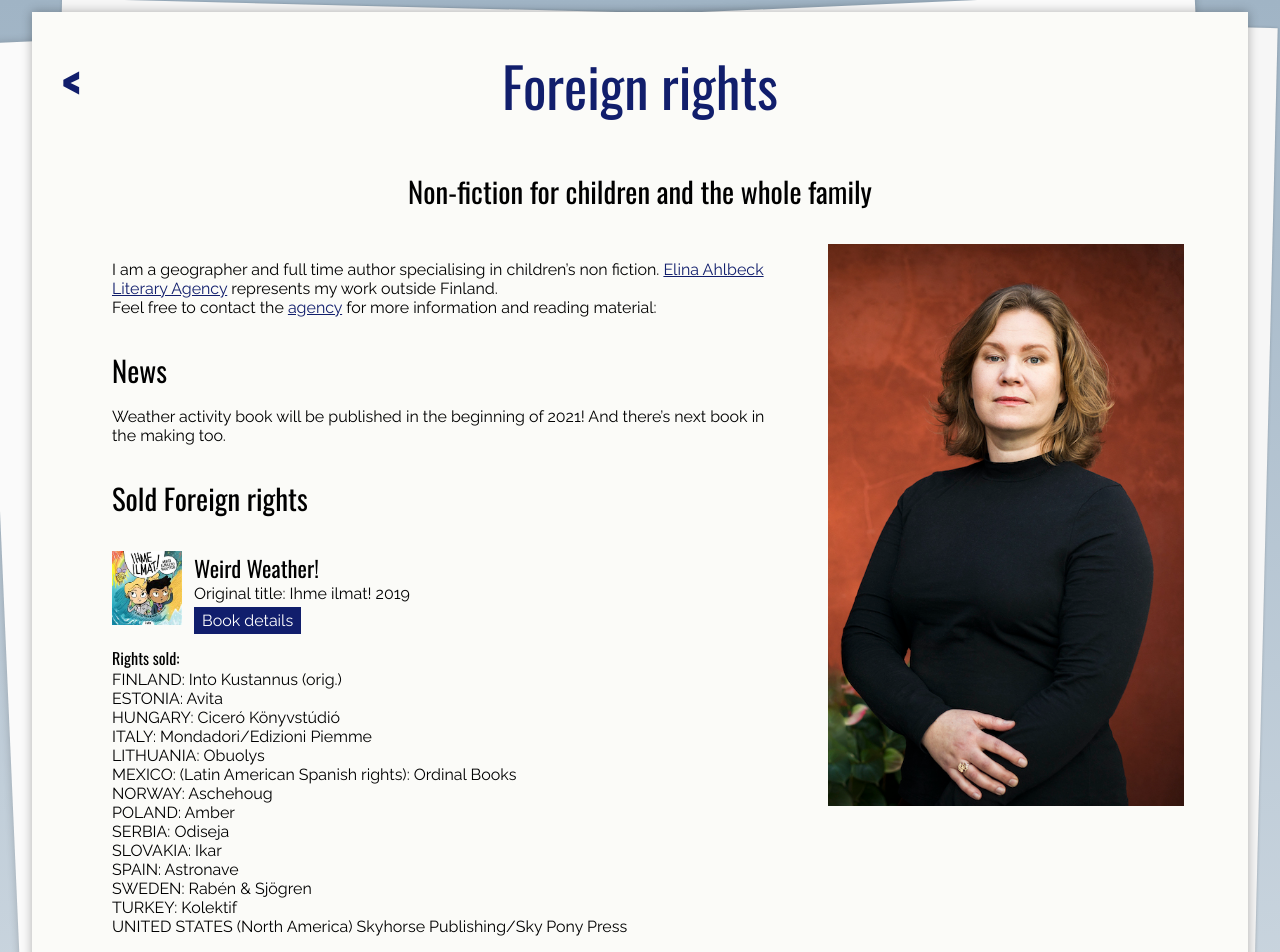
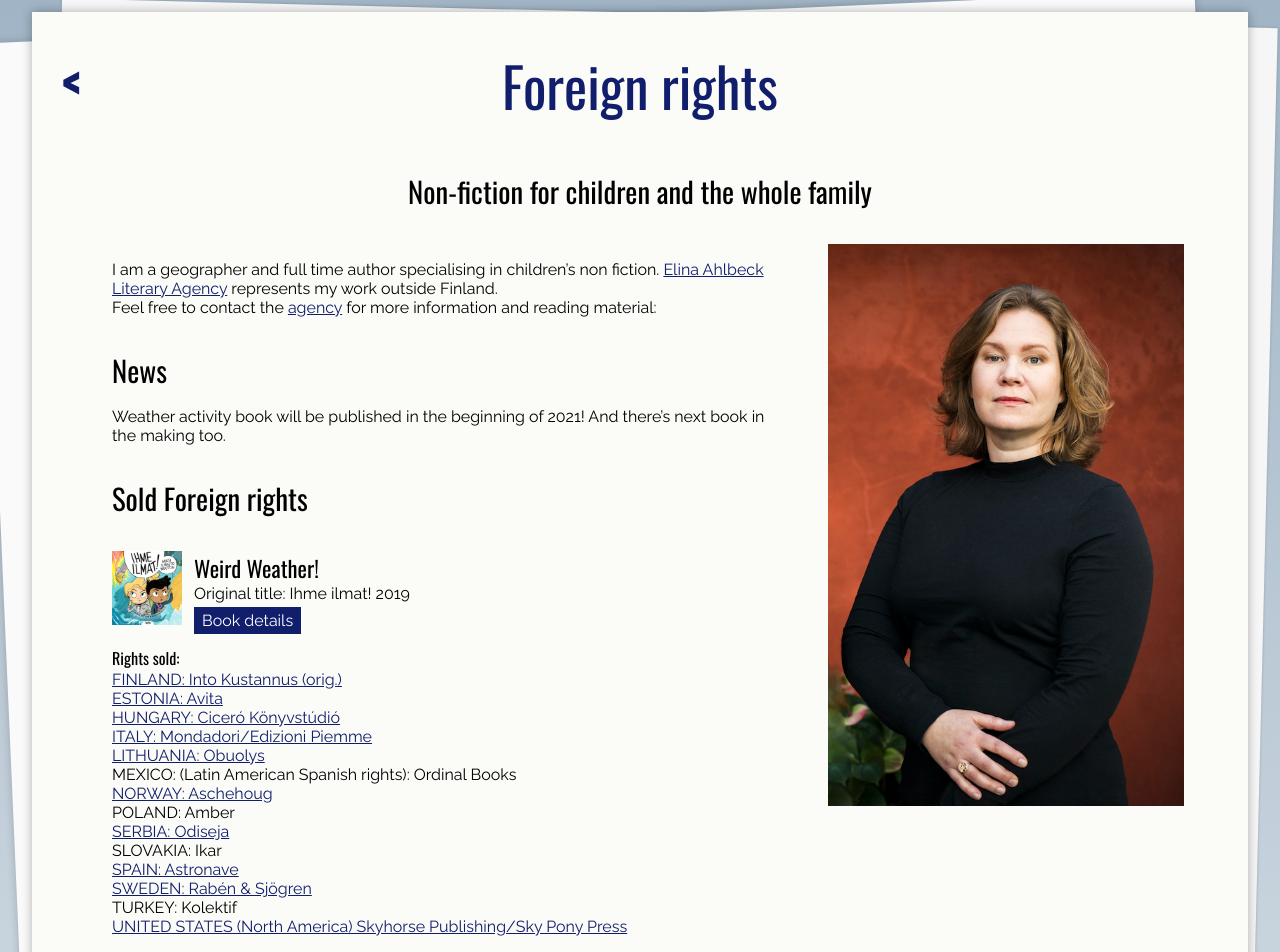
Before and after one commit to ramert/lauraertimo, a Vue app: page /foreign in a window 1280 px wide. Shown: the top 952 px of the page. Built offline with nearby package versions, Linux system fonts and the light colour scheme.

Commit message:
Foreign right links

```diff
--- a/src/books/IhmeIlmat.vue
+++ b/src/books/IhmeIlmat.vue
@@ -95,9 +95,14 @@ export default {
 };
 </script>
 
-<style scoped>
+<style scoped lang="scss">
     .news {
-        margin-top: calc(15* var(--spacing-unit));
+        margin-top: calc(10 * var(--spacing-unit));
+
+        @media screen and (min-width: 640px) {
+            margin-top: calc(15 * var(--spacing-unit));
+        }
+
         position: relative;
     }
 </style>
--- a/src/components/book/BookHeader.vue
+++ b/src/components/book/BookHeader.vue
@@ -11,8 +11,9 @@
                 <span class="h4">Kirjailija Laura Ertimo</span>
                 <span class="h4" v-if="coAuthor">{{coAuthor}}</span>
                 <span class="h4">
-                    <a :href="buyLink" target="_blank">{{publisher}}, {{published}}</a>
+                    <a :href="buyLink" target="_blank">{{publisher}}</a>
                 </span>
+                <span>{{published}}</span>
             </div>
             <div v-if="ingress" class="header__ingress">
                 {{ingress}}
@@ -38,17 +39,17 @@ export default {
 
 .header {
     margin-top: calc(3 * var(--spacing-unit));
-    background: var(--color-lightlightblue);
 
     @media screen and (min-width: 640px) {
         margin-top: calc(6 * var(--spacing-unit));
+        background: var(--color-lightlightblue);
     }
 
     &__text-block {
         display: flex;
         flex-direction: column;
         justify-content: center;
-        margin-top: calc(4 * var(--spacing-unit)) 0;
+        margin-top: calc(4 * var(--spacing-unit));
 
         @media screen and (min-width: 640px) {
             margin: 0;
--- a/src/components/book/ForeignBookItem.vue
+++ b/src/components/book/ForeignBookItem.vue
@@ -11,7 +11,12 @@
             Rights sold:
             </h4>
             <ul>
-                <li v-for="right in rights" :key="right" class="rights-sold">{{right}}</li>
+                <li v-for="right in rights" :key="right.label" class="rights-sold">
+                  <a v-if="right.link" target="_blank" href="right.link">
+                    {{right.label}}
+                  </a>
+                  <span v-else>{{right.label}}</span>
+                  </li>
             </ul>
         </div>
     </li>
--- a/src/views/Foreign.vue
+++ b/src/views/Foreign.vue
@@ -41,11 +41,6 @@
   import PikkuTietoMissaImage from '@/assets/missa-sina-olet.jpg';
   import ForeignItem from '@/components/book/ForeignBookItem';
 
-  /*import Facebook from '@/components/Facebook';
-  import Instrram from '@/components/Instagram';
-  Vue.component("facebook", Facebook);
-  Vue.component("instagram", Instrram);*/
-
   Vue.component("vForeignItem", ForeignItem);
 
   const rights = [
@@ -55,20 +50,62 @@
       orig:"Ihme ilmat! 2019",
       link:"http://www.ahlbackagency.com/book/weird-weather-why-does-climate-change/",
       rights: [
-        "FINLAND: Into Kustannus (orig.)",
-        "ESTONIA: Avita",
-        "HUNGARY: Ciceró Könyvstúdió",
-        "ITALY: Mondadori/Edizioni Piemme",
-        "LITHUANIA: Obuolys",
-        "MEXICO: (Latin American Spanish rights): Ordinal Books",
-        "NORWAY: Aschehoug",
-        "POLAND: Amber",
-        "SERBIA: Odiseja",
-        "SLOVAKIA: Ikar",
-        "SPAIN: Astronave",
-        "SWEDEN: Rabén & Sjögren",
-        "TURKEY: Kolektif",
-        "UNITED STATES (North America) Skyhorse Publishing/Sky Pony Press"
+        {
+          label:"FINLAND: Into Kustannus (orig.)",
+          link: "https://kauppa.intokustannus.fi/kirja/ihme-ilmat-miksi-ilmasto-muuttuu/"
+        },
+        {
+          label: "ESTONIA: Avita",
+          link: "https://www.avita.ee/32413"
+        },
+        {
+          label: "HUNGARY: Ciceró Könyvstúdió",
+          link: "http://www.cicerokonyvstudio.hu/?Konyv=Micsoda_ido!"
+        },
+        {
+          label: "ITALY: Mondadori/Edizioni Piemme",
+          link: "https://www.battelloavapore.it/libri/cose-successo-al-clima-i-cambiamenti-del-nostro-pianeta-spiegati-ai-bambini"
+        },
+        {
+          label: "LITHUANIA: Obuolys",
+          link: "https://obuolys.lt/produktas/isproteje-orai/"
+        },
+        {
+          label: "MEXICO: (Latin American Spanish rights): Ordinal Books",
+          link: ""
+        },
+        {
+          label: "NORWAY: Aschehoug",
+          link: "https://aschehoug.no/hva-skjer-med-vaeret"
+        },
+        {
+          label: "POLAND: Amber",
+          link: ""
+        },
+        {
+          label: "SERBIA: Odiseja",
+          link: "https://odiseja.co.rs/knjige/knjige-za-decu/knjiga-cudno-vreme-zasto-se-klima-menja-autor-laura-ertimo-1170"
+        },
+        {
+          label: "SLOVAKIA: Ikar",
+          link: ""
+        },
+        {
+          label: "SPAIN: Astronave",
+          link: "https://www.editorialastronave.com/item/es/437-que-clima-tan-raro/"
+        },
+        {
+          label: "SWEDEN: Rabén & Sjögren",
+          link: "http://www.rabensjogren.se/bocker/193648-virrigt-vader"
+        },
+        {
+          label: "TURKEY: Kolektif",
+          link: ""
+        },
+        {
+          label: "UNITED STATES (North America) Skyhorse Publishing/Sky Pony Press",
+          link: "https://www.skyhorsepublishing.com/sky-pony-press/9781510763623/why-does-climate-change/"
+        }
       ]
     },
     {
@@ -77,10 +114,22 @@
       title:"Where are you?",
       orig:"Missä sinä olet? 2020",
       rights: [
-        "FINLAND: Minerva (orig.)",
-        "ESTONIA: Avita",
-        "GREECE: Klidarithmos",
-        "TURKEY: Yapi Kredi Publishing",
+        {
+          label: "FINLAND: Minerva (orig.)",
+          link: "https://www.minervakustannus.fi/kirjat/kirja.php?kirja=1618"
+        },
+        {
+          label: "ESTONIA: Avita",
+          link: "https://www.avita.ee/33461"
+        },
+        {
+          label: "GREECE: Klidarithmos",
+          link: ""
+        },
+        {
+          label: "TURKEY: Yapi Kredi Publishing",
+          link: ""
+        }
       ]
     },
     {
@@ -88,8 +137,12 @@
       orig:"Mennään piiloon! 2021",
       link:"http://www.ahlbackagency.com/book/mini-science-invisible-world/",
       rights: [
-        "FINLAND: Karisto (orig.)",
-        "TURKEY: Yapi Kredi Publishing",
+        {
+          label: "FINLAND: Karisto (orig.)"
+        },
+        {
+          label: "TURKEY: Yapi Kredi Publishing"
+        }
       ]
     },
     {
@@ -98,8 +151,12 @@
       link: "http://www.ahlbackagency.com/book/the-enchanted-planet-earth/",
       orig:"Lumotun Maan kartasto 2020",
       rights: [
-        "FINLAND: Kustantamo S&S (orig.)",
-        "RUSSIA: AST",
+        {
+          label: "FINLAND: Kustantamo S&S (orig.)"
+        },
+        {
+          label: "RUSSIA: AST"
+        }
       ]
     },
     {
@@ -108,8 +165,13 @@
       link: "http://www.ahlbackagency.com/book/what-is-water/",
       orig:"Vesi - kirja maailman tärkeimmästä aineesta 1997",
       rights: [
-        "FINLAND, Myllylahti (orig.)",
-        "RUSSIA, KompasGuide",
+        {
+          label: "FINLAND, Myllylahti (orig.)",
+        },
+        {
+          label: "RUSSIA, KompasGuide",
+          link: 'https://www.kompasgid.ru/ru/knigi/voda-kniga-o-samom-vazhnom-veshchestve-v-mire'
+        }
       ]
     },
         {
@@ -118,9 +180,15 @@
       link: "http://www.ahlbackagency.com/book/what-is-the-night/",
       orig:"Yö - kirja unesta ja pimeän salaisuuksista 1996",
       rights: [
-        "FINLAND, Myllylahti (orig.)",
-        "CHINA, CITIC Press",
-        "RUSSIA, KompasGuide"
+        {
+          label: "FINLAND, Myllylahti (orig.)"
+        },
+        {
+          label:  "CHINA, CITIC Press"
+        },
+        {
+          label:  "RUSSIA, KompasGuide"
+        }
       ]
     }
   ];
@@ -147,10 +215,5 @@
       grid-column: 1 / span 2;
     }
   }
-  .rights-sold::before {
-    content: '\2767';
-    color: var(--color-blue);
-    padding-right: 0.2em;
-  }
 
 </style>
```
Also changed, not shown: src/assets/Actas_Congreso_Femenino_Internacional_Fleuron.svg (deleted), src/assets/ihmeilmat/ihme-ilmat-miksi-ilmasto-muuttuu.jpg.
